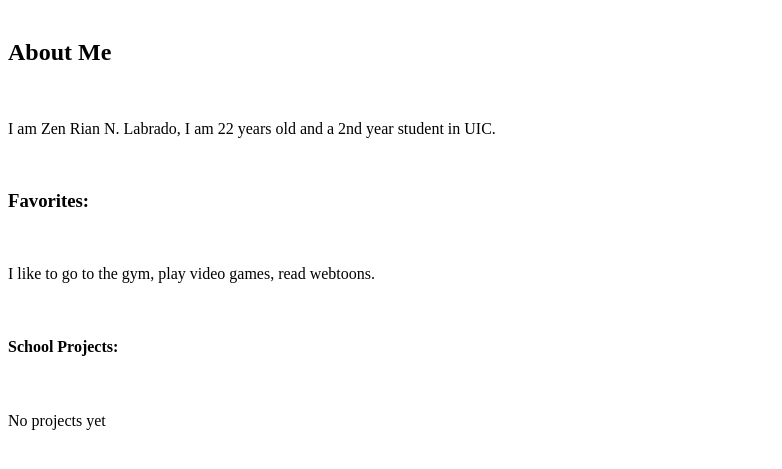
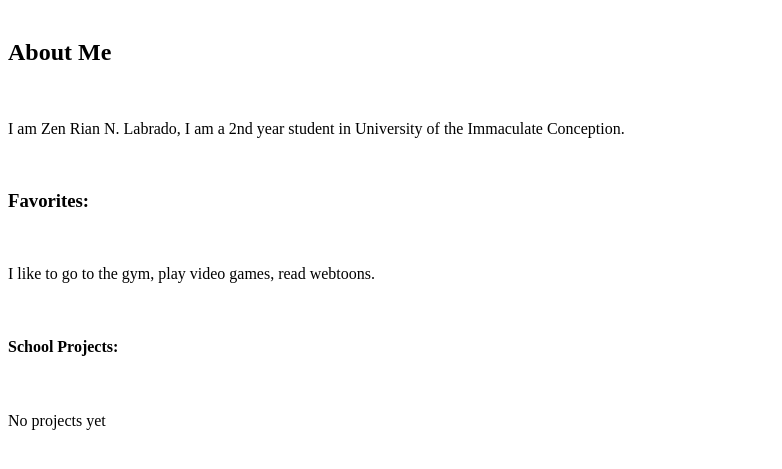
Before and after one commit to Zen0202/Zen0202.github.io, a plain HTML site: page index.html in a window 1280 px wide. Shown: the part 105-574 px from the top of the page, without its empty margins (0-782 px from the left). Drawn offline with Linux system fonts and the light colour scheme.

Commit message:
index.html

```diff
--- a/index.html
+++ b/index.html
@@ -11,7 +11,7 @@
     <br>
     <h2>About Me</h2>
     <br>
-    <p>I am Zen Rian N. Labrado, I am 22 years old and a 2nd year student in UIC.</p>
+    <p>I am Zen Rian N. Labrado, I am a 2nd year student in University of the Immaculate Conception.</p>
     <br>
     <h3>Favorites:</h3>
     <br>
```
